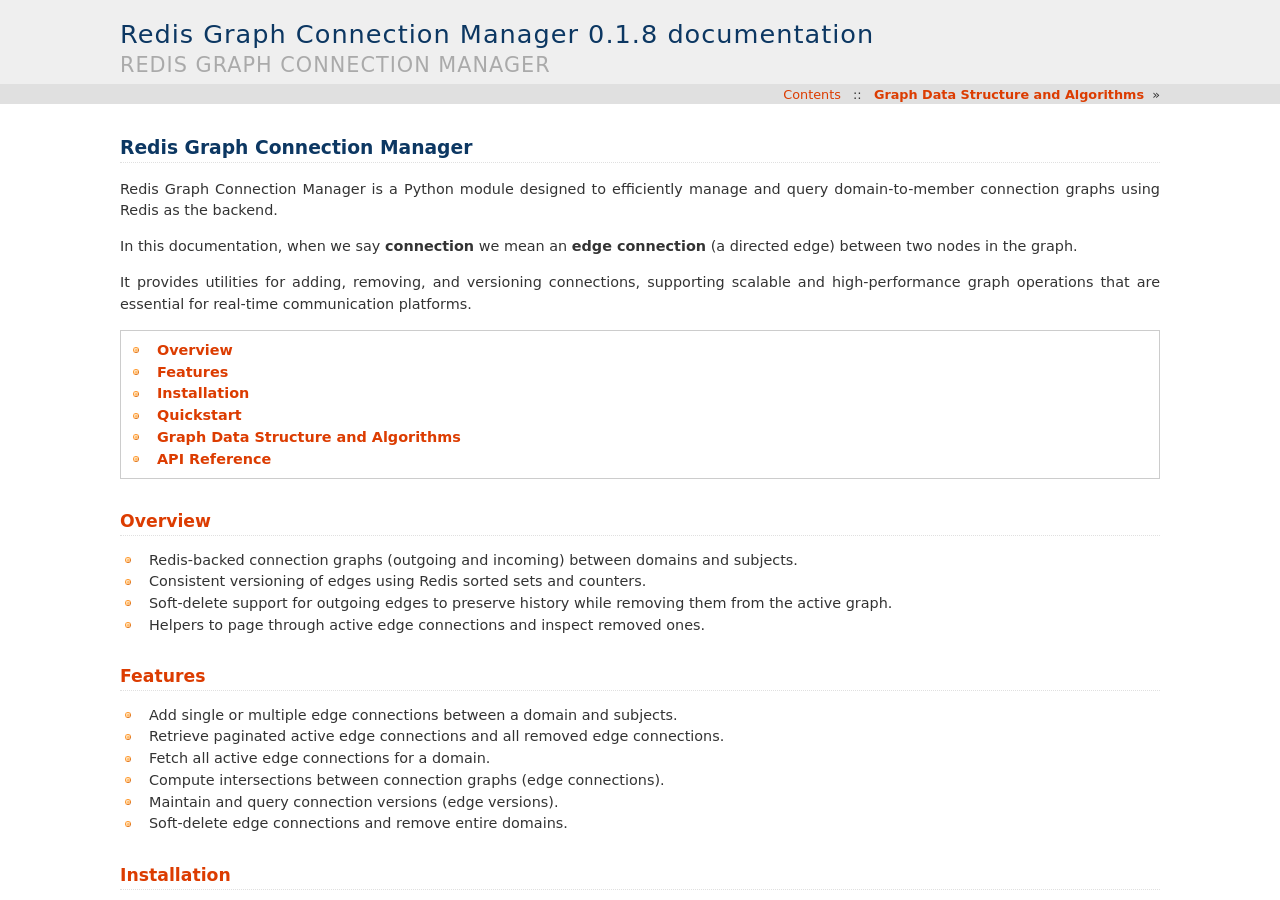
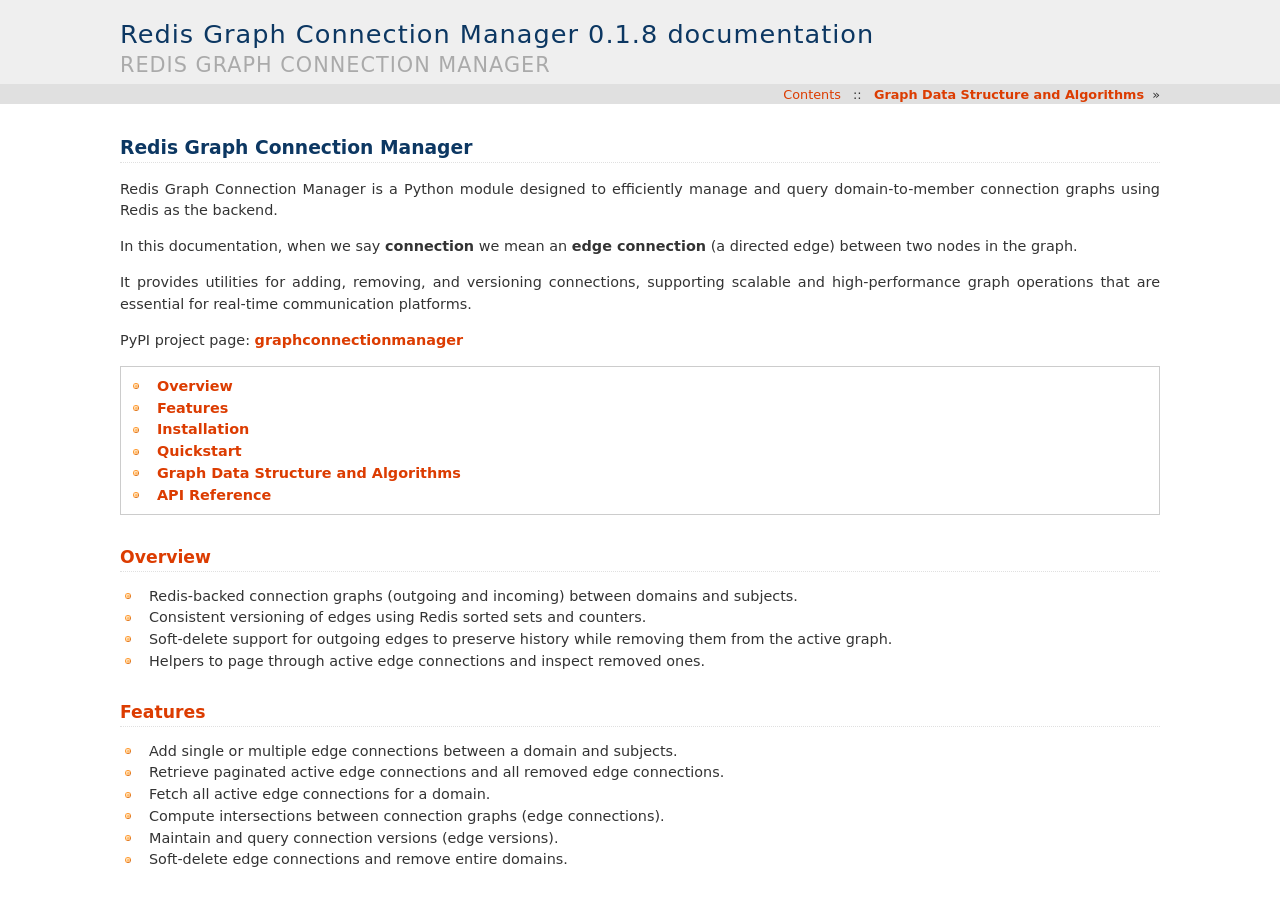
Before and after one commit to zobayer1/RedisGraph, a Sphinx documentation site: the page built from docs/index.rst, in a window 1280 px wide and 900 px high. Built offline with Sphinx 7.4.7, drawn with Linux system fonts in a browser that asks for light colours.

Commit message:
Include pypi page url in docs

```diff
--- a/docs/index.rst
+++ b/docs/index.rst
@@ -9,6 +9,8 @@
 
 It provides utilities for adding, removing, and versioning connections, supporting scalable and high-performance graph
 operations that are essential for real-time communication platforms.
+
+PyPI project page: `graphconnectionmanager <https://pypi.org/project/graphconnectionmanager/>`_
 
 .. contents::
    :local:
```
Also changed, not shown: README.md (+2 -0 lines).
